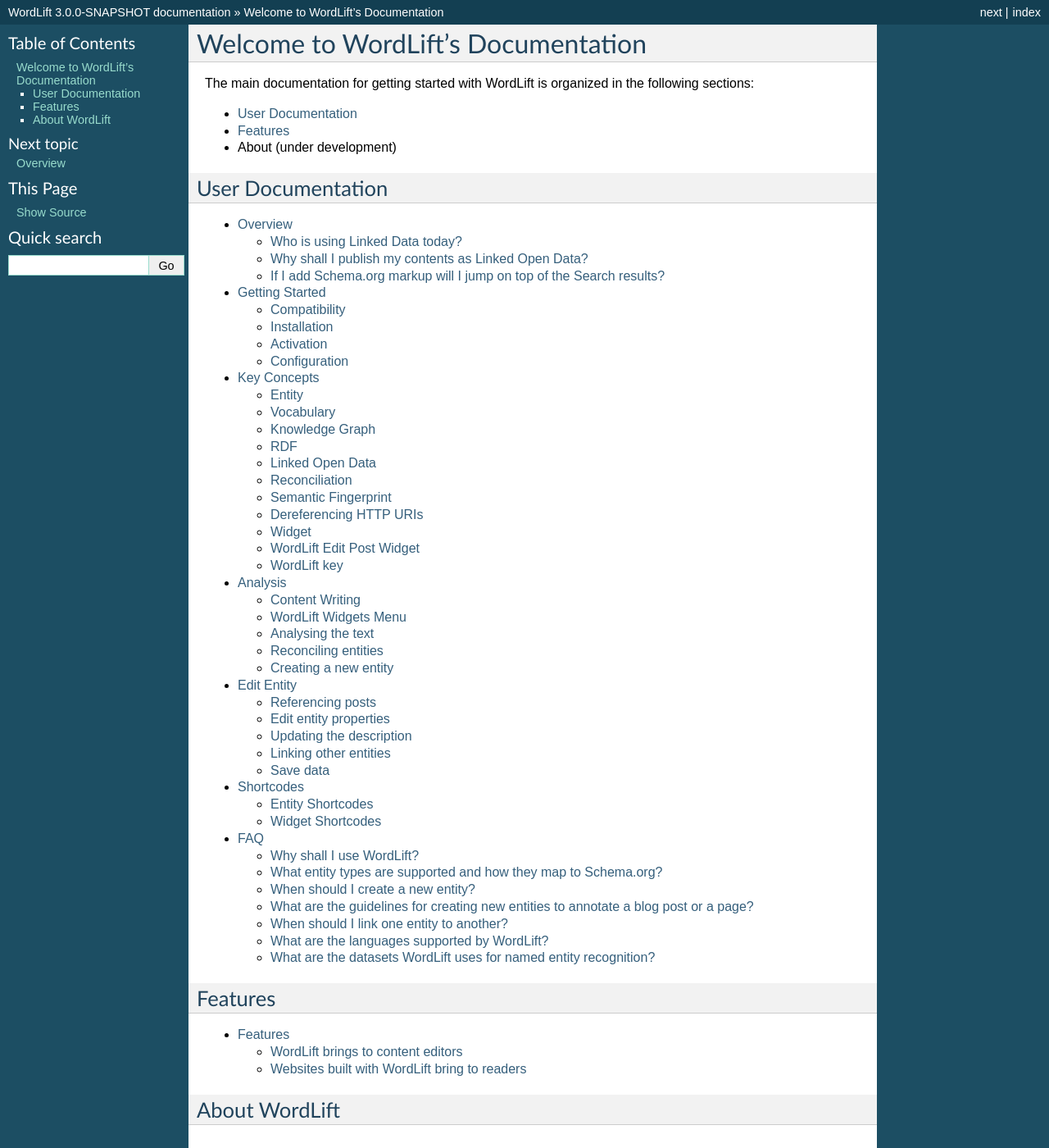
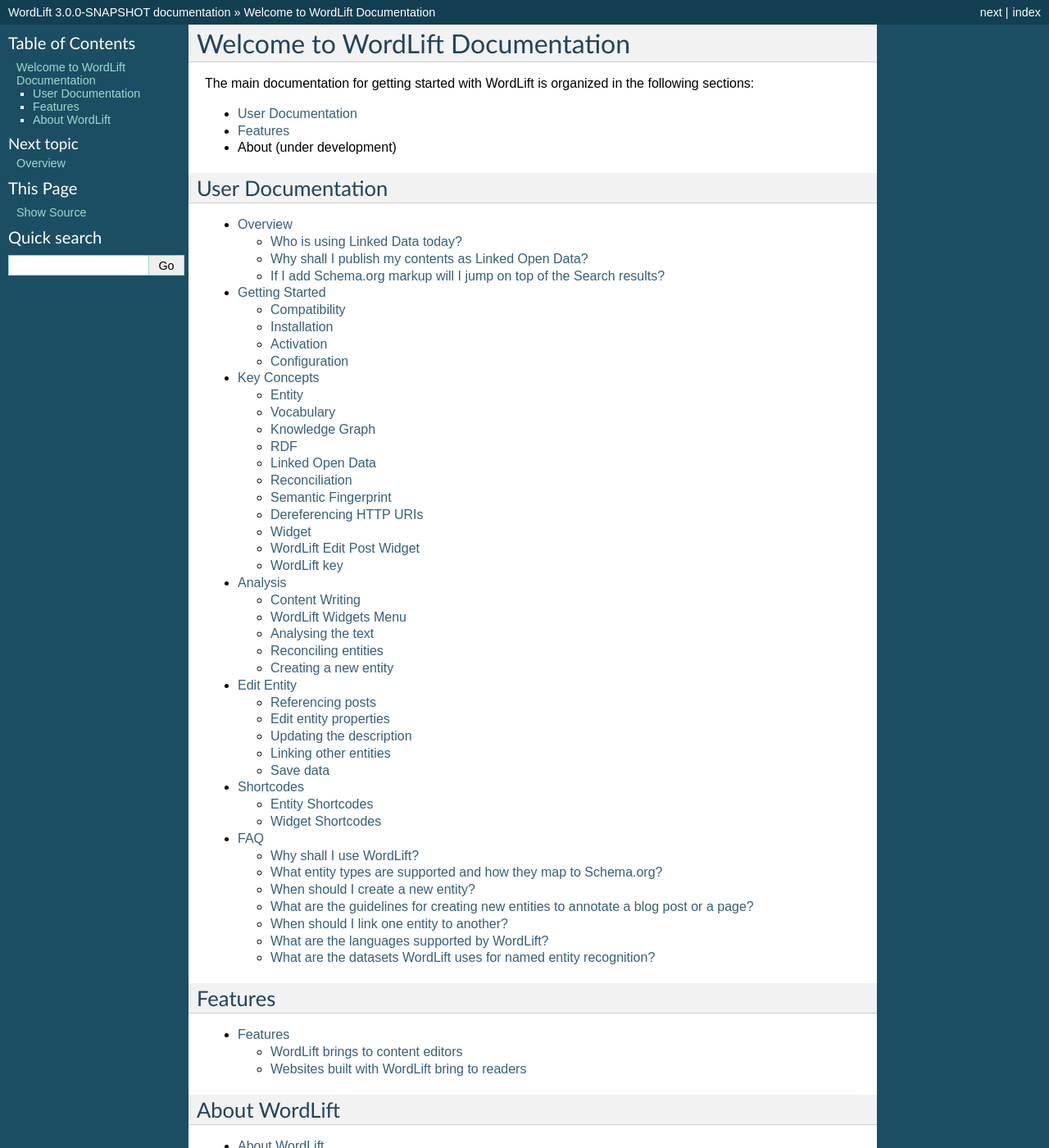
Before and after one commit to insideout10/wordlift-docs, a Sphinx documentation site: the page built from docs/index.rst, in a window 1280 px wide and 1400 px high. Shown: the whole window at 82% size. Built offline with Sphinx 7.4.7, drawn with Linux system fonts in a browser that asks for light colours; some of the changed text lies outside the part shown.

Commit message:
adding about

```diff
--- a/docs/index.rst
+++ b/docs/index.rst
@@ -4,7 +4,7 @@
    contain the root `toctree` directive.
 
 
-Welcome to WordLift's Documentation
+Welcome to WordLift Documentation
 ====================================
 
 The main documentation for getting started with WordLift is organized in the following sections:
@@ -48,3 +48,5 @@
 
 .. toctree::
     :maxdepth: 2
+
+    about
```
Also changed, not shown: docs/about.rst (added, +34 -0 lines).
